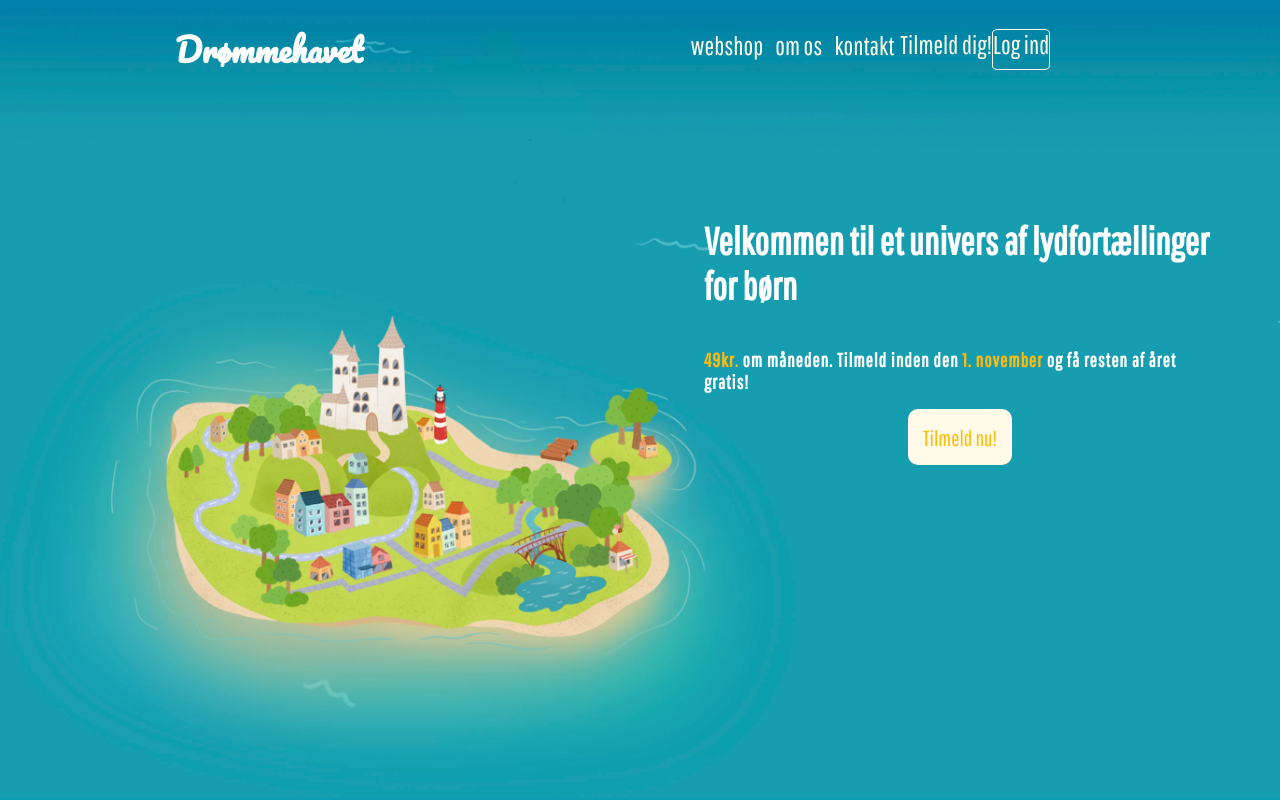
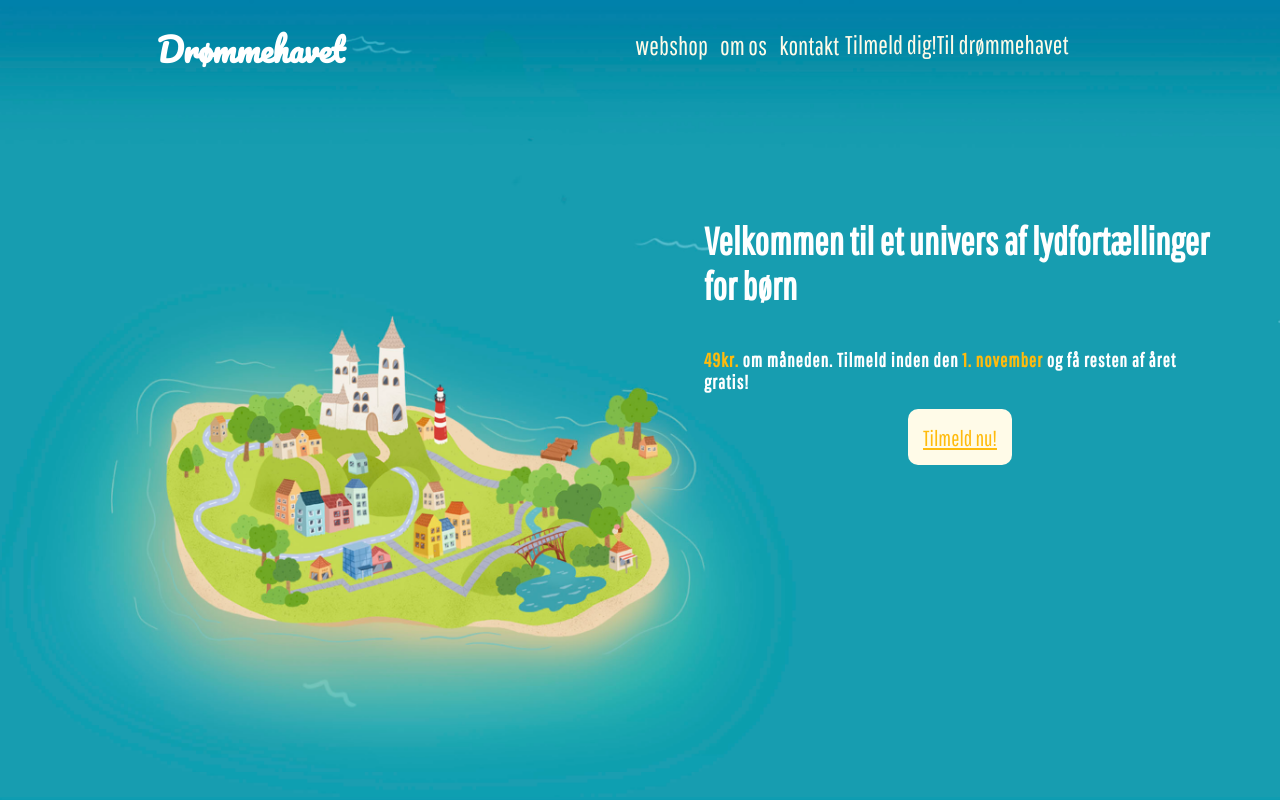
Before and after one commit to LasseRB/droemmehavet_website, a React (Create React App) app in the folder droemmehavet_homepage/: page / in a window 1280 px wide. Shown: the top 800 px of the page. Built offline with nearby package versions, Linux system fonts and the light colour scheme; no server answers.

Commit message:
fixfaxerier

```diff
--- a/droemmehavet_homepage/src/App.js
+++ b/droemmehavet_homepage/src/App.js
@@ -1,5 +1,5 @@
-import { BrowserRouter as Router, Switch, Link, Route } from "react-router-dom";
-import {useState, useEffect, useContext } from 'react'
+import {useState, useEffect, useContext, useRef } from 'react'
+import { BrowserRouter as Router, Switch, Link, Route} from "react-router-dom";
 import { FirebaseContext } from './Shared/Firebase'
 import "./App.scss";
 
@@ -12,9 +12,14 @@ import Header from "./Shared/Header";
 function App() {
   const [currentUser, setCurrentUser] = useState(null)
   const firebase = useContext(FirebaseContext);
+  const tilmeldKnap = useRef()
+
+
   useEffect(() => {
     const unsubscribe = firebase.auth.onAuthStateChanged(user => {
-      setCurrentUser(user)
+      user ? setCurrentUser(user)
+      : setCurrentUser(null)
+
     })
 
     return unsubscribe
@@ -22,10 +27,10 @@ function App() {
   return (
     <div className="App">
       <Router>
-      <Header currentUser = { currentUser }/>
+      <Header currentUser = { currentUser } tilmeldKnap= {tilmeldKnap}/>
         <Switch>
           <Route path="/" exact>
-            <FrontPage />
+            <FrontPage tilmeldKnap= {tilmeldKnap}/>
           </Route>
           <Route path="/tilmeld">
             <TilmeldPage currentUser = { currentUser } />
--- a/droemmehavet_homepage/src/Frontpage/Frontpage_Components/Frontpage.js
+++ b/droemmehavet_homepage/src/Frontpage/Frontpage_Components/Frontpage.js
@@ -1,8 +1,10 @@
 import React from "react";
+import { BrowserRouter as Router, Switch, Link, Route, useHistory } from "react-router-dom";
+
 import Pil from "../Frontpage_StyleComponents/Pil.png";
 import AudioPlayer from "./AudioPlayer";
 
-export default function Frontpage() {
+export default function Frontpage(props) {
   return (
     <div className="frontpage">
       <div id="contentContainer">
@@ -14,7 +16,7 @@ export default function Frontpage() {
             <span className="tilbud"> 1. november</span> og få resten af året
             gratis!
           </h2>
-          <button className="FreeTrailButton">Tilmeld nu!</button>
+          <Link to='/tilmeld/1' className="FreeTrailButton">Tilmeld nu!</Link>
         </div>
       </div>
       <div id="secondContentContainer">
--- a/droemmehavet_homepage/src/Shared/Header.js
+++ b/droemmehavet_homepage/src/Shared/Header.js
@@ -1,19 +1,26 @@
 import React, { useContext, useState, useEffect } from "react";
-import { BrowserRouter as Router, Switch, Link, Route, } from "react-router-dom";
+import {useLocation } from "react-router"
+import { BrowserRouter as Router, Switch, Link, Route} from "react-router-dom";
 import { FirebaseContext } from './Firebase'
 
 export default function Header(props) {
   const [theme, setTheme] = useState(false)
   const firebase = useContext(FirebaseContext);
+  const loc = useLocation();
+  useEffect(() => {
+    if(matchExact('/', loc.pathname)){
+      setTheme(false)
+    }
+    else{
+      setTheme(true)
 
-  useEffect(() => {
-    if(window.location.pathname == '/'){
-      setTheme(false)
-    } else{
-      setTheme(true)
     }
-  }, [])
+  }, [loc])
 
+  const matchExact = (r, str) => {
+    var match = str.match(r);
+    return match && str === match[0];
+ }
   return (
     <>
       <div className={theme ? "header blue" : "header"}>
@@ -25,11 +32,11 @@ export default function Header(props) {
           <button className="headerButton">om os</button>
           <button className="headerButton">kontakt</button>
           <Link to="/tilmeld/1" className="headerButton" onClick={() => setTheme(true)}>Tilmeld dig!</Link>
-          {!props.currentUser ?
-          <Link to="/logind" className="headerButton" id="logInButton">Log ind</Link>
-          // <Link to="/log" className="headerButton" id="logInButton" onClick={() => setTheme(true)}>Log ind</Link>
-          :<button className="headerButton" id="logOutButton" onClick={() => firebase.doSignOut()}>log ud</button>
-          }
+
+          <a href='http://localhost:3001/' className="headerButton" id="goToApp">Til drømmehavet</a>
+          {/* // <Link to="/log" className="headerButton" id="logInButton" onClick={() => setTheme(true)}>Log ind</Link> */}
+
+
         </div>
       </div>
 
--- a/droemmehavet_homepage/src/TilmeldPage/TilmeldPage_Components/BrugerTilmelding.js
+++ b/droemmehavet_homepage/src/TilmeldPage/TilmeldPage_Components/BrugerTilmelding.js
@@ -52,15 +52,15 @@ export default function BrugerTilmelding(props) {
             </span>
              <form onSubmit={handleUserCreateSubmit}>
                 <label className="required">For -og mellemnavn(e)</label>
-                <input name="fornavn" type="text" onChange={handleChange} required/>
+                <input name="fornavn" type="text" onChange={handleChange} required autoComplete="on"/>
 
                 <label>Efternavn(e)</label>
-                <input name="efternavn" type="text" onChange={handleChange} />
+                <input name="efternavn" type="text" onChange={handleChange} autoComplete="on"/>
 
                 <label className="required">Email</label>
-                <input name="email" type="email" onChange={handleChange} required/>
+                <input name="email" type="email" onChange={handleChange} required autoComplete="on"/>
                 <label className="required">Skriv din email igen</label>
-                <input name="email2" type="email" onChange={handleChange} required/>
+                <input name="email2" type="email" onChange={handleChange} required autoComplete="on"/>
 
                 <div id="divider"></div>
 
```
